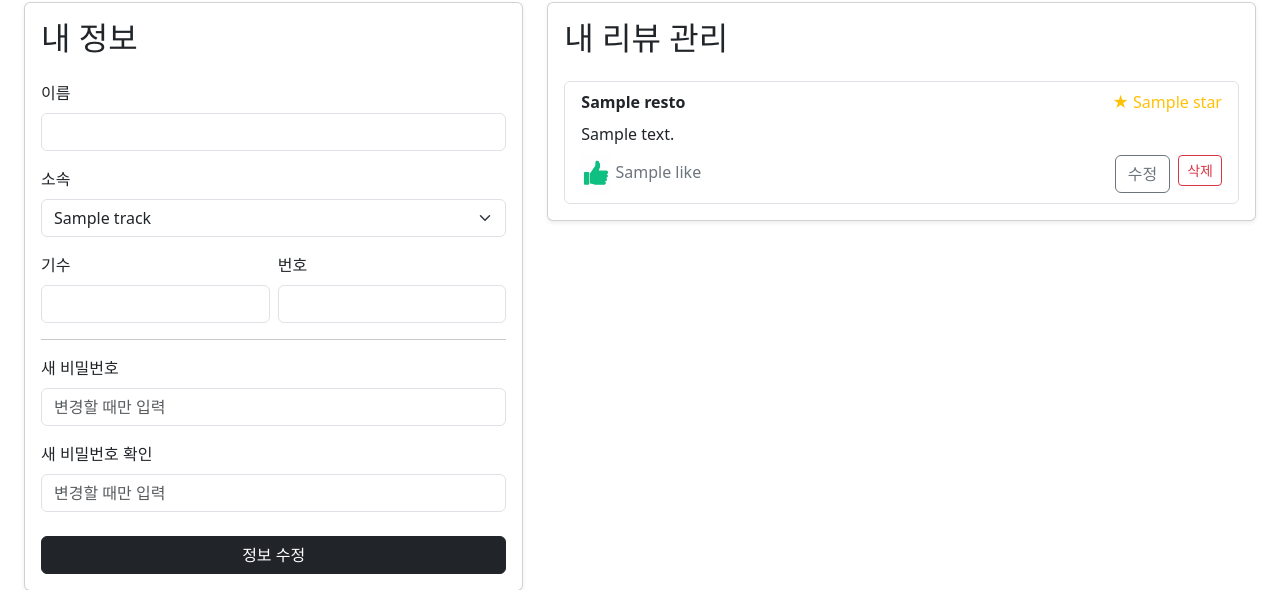
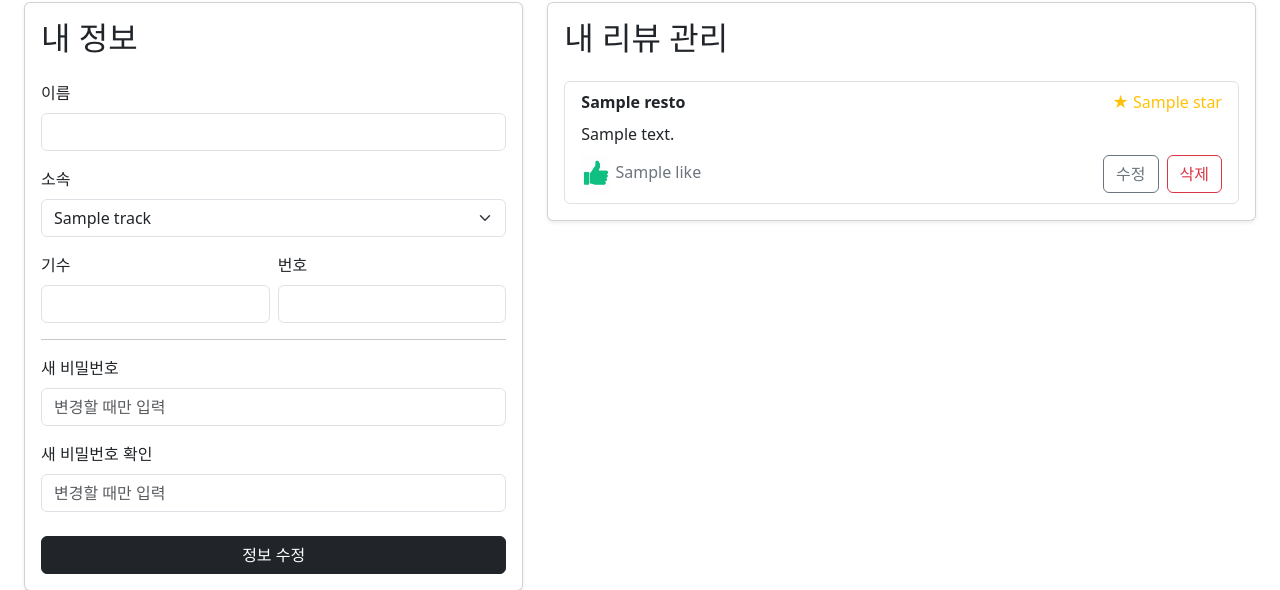
Before and after one commit to szlovelee/Jungchelin, a Flask app: template app/templates/mypage.html in a window 1280 px wide. Shown: the part 118-708 px from the top of the page. Run offline with Flask 3, Linux system fonts and the light colour scheme; the template is opened without the code that fills it: most values are stand-ins (such as "Sample title", 1, 10 or a date in 2020).

Commit message:
update css 마이페이지 버튼 수정

```diff
--- a/app/templates/mypage.html
+++ b/app/templates/mypage.html
@@ -294,7 +294,7 @@
                                             >
                                                 <button
                                                     type="submit"
-                                                    class="btn btn-sm btn-outline-danger"
+                                                    class="btn btn-outline-danger"
                                                 >
                                                     삭제
                                                 </button>
```
